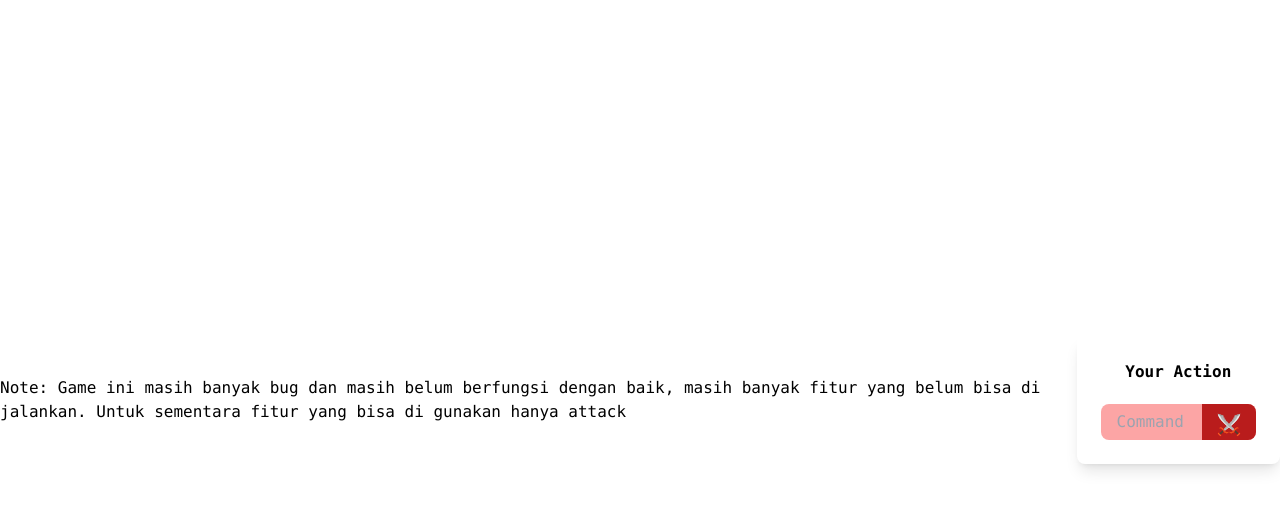
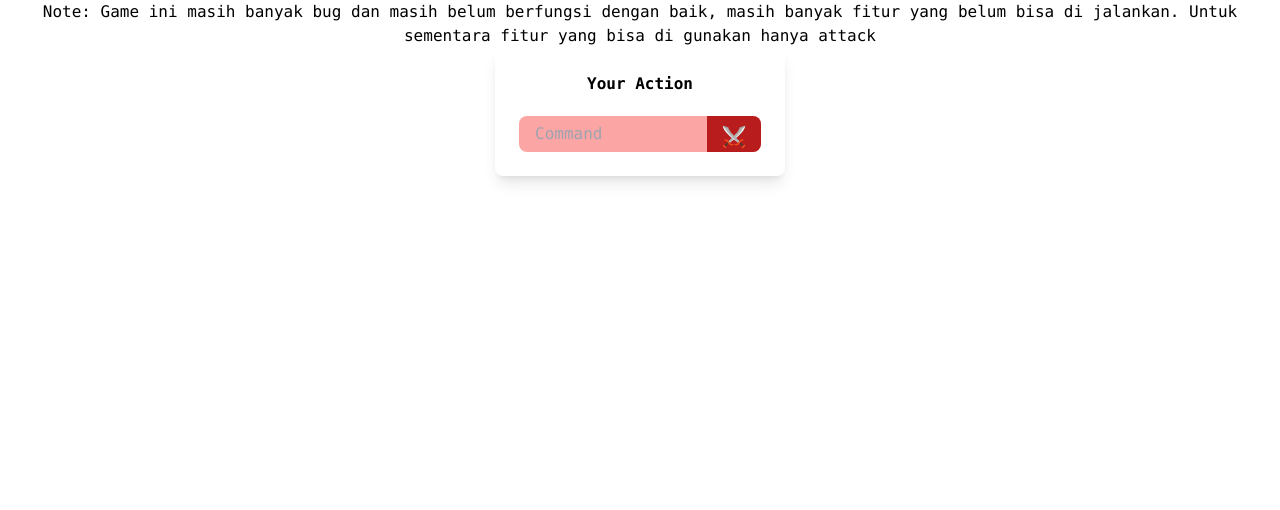
Before and after one commit to Mipomi/rpg-text-website, a website: page index.html in a window 1280 px wide. Drawn offline with Linux system fonts and the light colour scheme.

Commit message:
perbaikan pada desain

```diff
--- a/index.html
+++ b/index.html
@@ -6,11 +6,12 @@
     <meta charset="utf-8">
     <meta name="viewport" content="width=device-width, initial-scale=1.0">
     <link href="dist/output.css" rel="stylesheet">
+    <title>Text Fantasy</title>
     <!-- <link rel="stylesheet" href="dist/alertStyle.css"> -->
 </head>
 <body class="font-mono">
-    <div class="flex justify-center items-center h-screen">
-        <h2>Note: Game ini masih banyak bug dan masih belum berfungsi dengan baik, masih banyak fitur yang belum bisa di jalankan. Untuk sementara fitur yang bisa di gunakan hanya attack</h2>
+    <h2 class="flex justify-center text-center text-wrap">Note: Game ini masih banyak bug dan masih belum berfungsi dengan baik, masih banyak fitur yang belum bisa di jalankan. Untuk sementara fitur yang bisa di gunakan hanya attack</h2>
+    <div class="flex justify-center items-center ">
         <div class="card p-6 rounded-lg shadow-lg">
             <h2 class="text-center font-semibold mb-5">Your Action</h2>
             <div id="output-container" class="textarea-container mb-4"></div>
```
